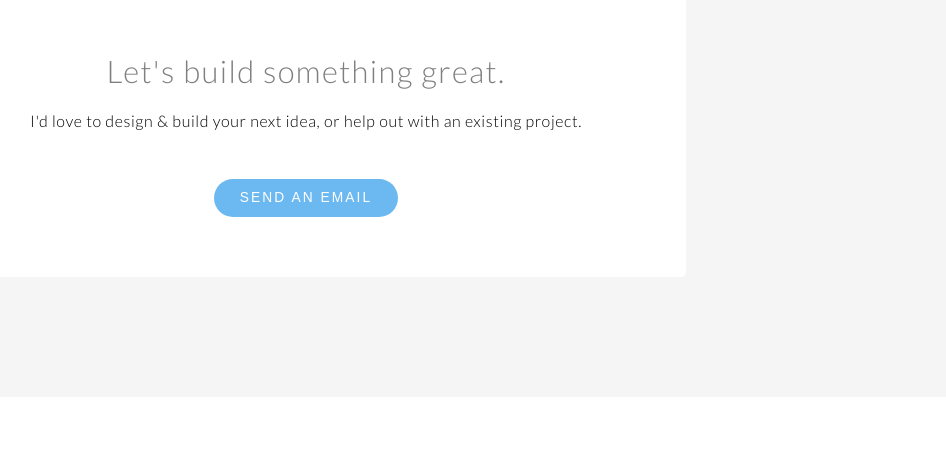
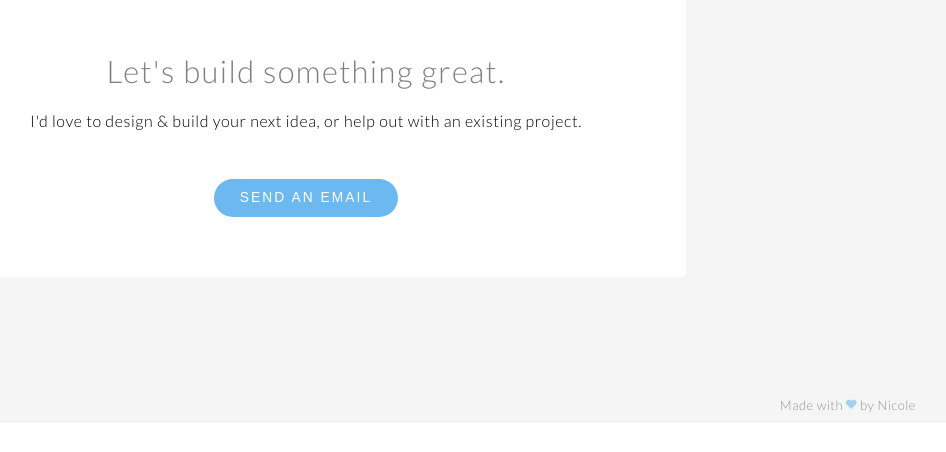
Before and after one commit to nicolespicymayoo/portfolio-new, a Next.js app: page /Contact in a window 1280 px wide. Shown: the part 128-580 px from the top of the page, without its empty margins (334-1280 px from the left). Built offline with nearby package versions, Linux system fonts and the light colour scheme.

Commit message:
minor style changes

```diff
--- a/pages/Contact.js
+++ b/pages/Contact.js
@@ -2,6 +2,13 @@ import React from 'react'
 import styled from 'styled-components'
 import HomeSection from '../Components/HomeSection.js'
 import mediaQuery from '../helpers/mediaQuery'
+
+const HeartIcon = (props) => (
+  <svg {...props} viewBox="0 0 512 512" style={{fill: "rgba(107,185,240, .6)"}}>
+    <path d="M492.719,166.008c0-73.486-59.573-133.056-133.059-133.056c-47.985,0-89.891,25.484-113.302,63.569    c-23.408-38.085-65.332-63.569-113.316-63.569C59.556,32.952,0,92.522,0,166.008c0,40.009,17.729,75.803,45.671,100.178    l188.545,188.553c3.22,3.22,7.587,5.029,12.142,5.029c4.555,0,8.922-1.809,12.142-5.029l188.545-188.553    C474.988,241.811,492.719,206.017,492.719,166.008z"
+    />
+  </svg>
+)
 
 const Contact = () => (
   <ContactContainer id="contact">
@@ -17,6 +24,7 @@ const Contact = () => (
         </EmailButton>
       </a>
     </Content>
+    <Footer>Made with <HeartIcon height='11px' width='11px'/> by Nicole</Footer>
   </ContactContainer>
 )
 
@@ -24,6 +32,7 @@ export default Contact
 
 const ContactContainer = styled(HomeSection)`
   background-color: #f5f5f5;
+  padding-bottom:0;
 `
 const Content = styled.div`
   background-color: #fff;
@@ -35,6 +44,7 @@ const Content = styled.div`
   ${mediaQuery.tablet`
     padding: 60px 20px;
   `}
+  margin-bottom: 120px;
 `
 
 const Title = styled.div`
@@ -98,3 +108,12 @@ const EmailButton = styled.button`
     outline: none;
   }
 `
+
+const Footer = styled.div`
+  text-align: right;
+  padding-bottom: 10px;
+  color: rgba(0,0,0,.4);
+  font-weight: 200;
+  letter-spacing: .5px;
+  font-size: 13px;
+`
--- a/pages/Header.js
+++ b/pages/Header.js
@@ -19,7 +19,7 @@ const Header = () => (
   <HeaderContainer>
     <HeaderContent>
       <Logo height="30px" width="30px" fill="#f5f5f5"/>
-      <LogoTitle>Code & Coffee</LogoTitle>
+      <LogoTitle>Nicole Mayo</LogoTitle>
       <LogoSubtitle>
         Front-End Web Development
       </LogoSubtitle>
@@ -55,7 +55,7 @@ const LogoTitle = styled.div`
   font-size: 36px;
   font-weight: 300;
   margin: 20px 0;
-  letter-spacing: 1px;
+  letter-spacing: 3px;
   ${mediaQuery.mobile`font-size: 30px;`}
 `
 
--- a/pages/Quote.js
+++ b/pages/Quote.js
@@ -17,7 +17,7 @@ const Quote = () => (
         <div>.</div>
         <div>.</div>
       </QuoteDivider>
-      <Text>We truly enjoy using new technologies to create beautiful websites. We strive to make the interwebz a more beautiful place, one site at a time.</Text>
+      <Text>I truly enjoy using new technologies to create beautiful websites. I strive to make the interwebz a more beautiful place, one site at a time.</Text>
     </Content>
   </HomeSection>
 )
```
